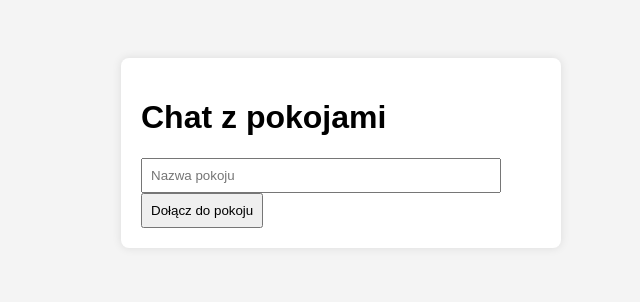
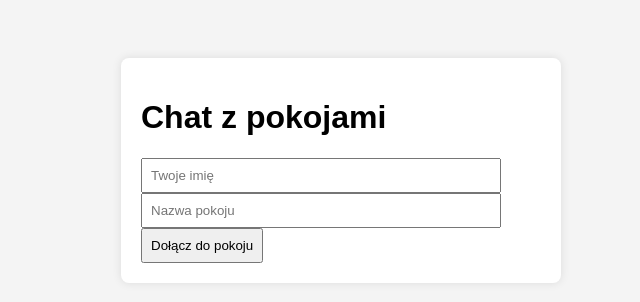
Before and after one commit to naszaklasacode/chat-z-sylwia, a website: page index.html in a window 1280 px wide. Shown: the whole page, without its empty margins (299-939 px from the left). Drawn offline with nearby package versions, Linux system fonts and the light colour scheme; no server answers.

Commit message:
Update index.html

```diff
--- a/index.html
+++ b/index.html
@@ -10,6 +10,7 @@
   <div class="container">
     <h1>Chat z pokojami</h1>
     <div class="room-selection">
+      <input type="text" id="username-input" placeholder="Twoje imię">
       <input type="text" id="room-input" placeholder="Nazwa pokoju">
       <button id="join-btn">Dołącz do pokoju</button>
     </div>
```
